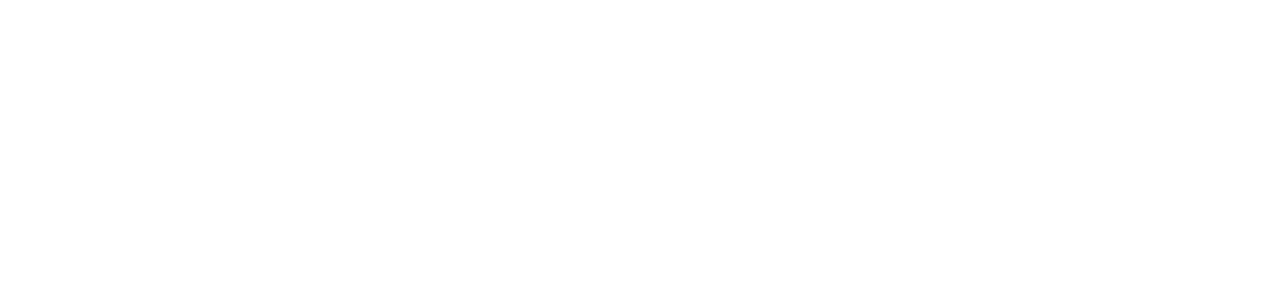
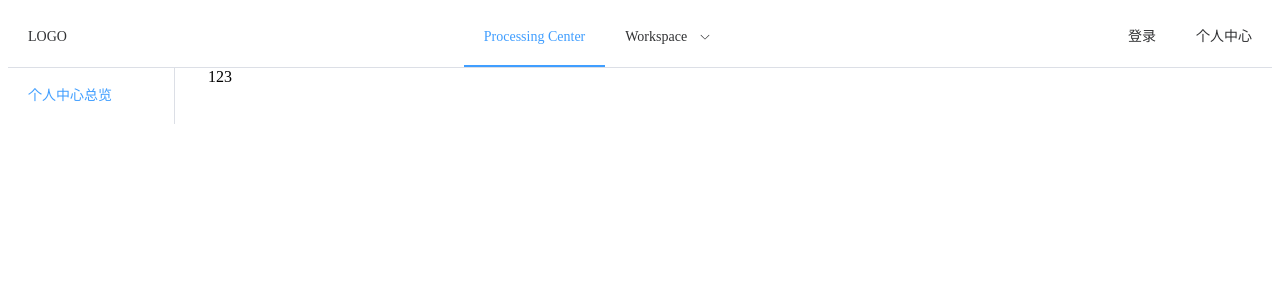
Before and after one commit to HASAXIN/hltx-civanccnty-owe-fe, a Vue app: page /PCtrOverview in a window 1280 px wide. Before the commit this address had no page. Shown: the top 300 px of the page. Built offline with nearby package versions, Linux system fonts and the light colour scheme.

Commit message:
完善个人中心

```diff
--- a/components.d.ts
+++ b/components.d.ts
@@ -9,6 +9,7 @@
 
 declare module '@vue/runtime-core' {
   export interface GlobalComponents {
+    ElAside: typeof import('element-plus/es')['ElAside']
     ElButton: typeof import('element-plus/es')['ElButton']
     ElCol: typeof import('element-plus/es')['ElCol']
     ElContainer: typeof import('element-plus/es')['ElContainer']
@@ -16,10 +17,12 @@
     ElForm: typeof import('element-plus/es')['ElForm']
     ElFormItem: typeof import('element-plus/es')['ElFormItem']
     ElHeader: typeof import('element-plus/es')['ElHeader']
+    ElIcon: typeof import('element-plus/es')['ElIcon']
     ElInput: typeof import('element-plus/es')['ElInput']
     ElMain: typeof import('element-plus/es')['ElMain']
     ElMenu: typeof import('element-plus/es')['ElMenu']
     ElMenuItem: typeof import('element-plus/es')['ElMenuItem']
+    ElMenuItemGroup: typeof import('element-plus/es')['ElMenuItemGroup']
     ElRow: typeof import('element-plus/es')['ElRow']
     ElSubMenu: typeof import('element-plus/es')['ElSubMenu']
     ElTabPane: typeof import('element-plus/es')['ElTabPane']
--- a/src/router/router.ts
+++ b/src/router/router.ts
@@ -26,12 +26,20 @@
         meta: { title: "文明古国" },
         component: () => import("../views/officialwebsite/homepage/HomePage.vue"),
       },
-      // {
-      //   path: "/PersonalCenter",
-      //   name: "PersonalCenter",
-      //   meta: { title: "文明古国" },
-      //   component: () => import("../views/personalcenter/PersonalCenter.vue"),
-      // },
+      {
+        path: "/PCtrlIndex",
+        name: "PCtrlIndex",
+        meta: { title: "文明古国" },
+        component: () => import("../views/personalcenter/pctrindex/PCtrIndex.vue"),
+        children:[
+          {
+            path: "/PCtrOverview",
+            name: "PCtrOverview",
+            meta: { title: "文明古国" },
+            component: () => import("../views/personalcenter/pctroverview/PCtrOverview.vue"),
+          },
+        ]
+      },
     ],
   },
 
--- a/src/views/officialwebsite/owefeindex/OweFeHeader.vue
+++ b/src/views/officialwebsite/owefeindex/OweFeHeader.vue
@@ -21,6 +21,7 @@
           </el-sub-menu>
           <div class="flex-grow" />
           <el-menu-item @click="$router.push('LoginAndRegister')">登录</el-menu-item>
+          <el-menu-item @click="$router.push('PCtrOverview')">个人中心</el-menu-item>
         </el-menu>
       </div>
     </el-col>
--- a/src/views/personalcenter/pctrindex/PCtrAside.vue
+++ b/src/views/personalcenter/pctrindex/PCtrAside.vue
@@ -1,54 +1,17 @@
 <template>
-    <el-row class="tac">
-        <el-col :span="12">
-            <h5 class="mb-2">Default colors</h5>
-            <el-menu default-active="2" class="el-menu-vertical-demo" @open="handleOpen" @close="handleClose">
-                <el-sub-menu index="1">
-                    <template #title>
-                        <el-icon>
-                            <location />
-                        </el-icon>
-                        <span>Navigator One</span>
-                    </template>
-                    <el-menu-item-group title="Group One">
-                        <el-menu-item index="1-1">item one</el-menu-item>
-                        <el-menu-item index="1-2">item two</el-menu-item>
-                    </el-menu-item-group>
-                    <el-menu-item-group title="Group Two">
-                        <el-menu-item index="1-3">item three</el-menu-item>
-                    </el-menu-item-group>
-                    <el-sub-menu index="1-4">
-                        <template #title>item four</template>
-                        <el-menu-item index="1-4-1">item one</el-menu-item>
-                    </el-sub-menu>
-                </el-sub-menu>
-                <el-menu-item index="2">
-                    <el-icon><icon-menu /></el-icon>
-                    <span>Navigator Two</span>
-                </el-menu-item>
-                <el-menu-item index="3" disabled>
-                    <el-icon>
-                        <document />
-                    </el-icon>
-                    <span>Navigator Three</span>
-                </el-menu-item>
-                <el-menu-item index="4">
-                    <el-icon>
-                        <setting />
-                    </el-icon>
-                    <span>Navigator Four</span>
-                </el-menu-item>
-            </el-menu>
-        </el-col>
-    </el-row>
+        <el-row class="tac">
+            <el-col :span="20" class="pctrr">
+                <el-menu default-active="1" class="demo" @open="handleOpen" @close="handleClose">
+                    <el-menu-item index="1">
+                        <!-- <el-icon><icon-menu /></el-icon> -->
+                        <span @click="$router.push('PCtrOverview')">个人中心总览</span>
+                    </el-menu-item>
+
+                </el-menu>
+            </el-col>
+        </el-row>
 </template>
 <script lang="ts" setup>
-import {
-    Document,
-    Menu as IconMenu,
-    Location,
-    Setting,
-} from '@element-plus/icons-vue'
 const handleOpen = (key: string, keyPath: string[]) => {
     console.log(key, keyPath)
 }
@@ -60,5 +23,9 @@
 * {
     padding: 0;
     margin: 0;
+
+}
+.demo{
+
 }
 </style>
--- a/src/views/personalcenter/pctrindex/PCtrIndex.vue
+++ b/src/views/personalcenter/pctrindex/PCtrIndex.vue
@@ -1,14 +1,16 @@
 <template>
-    <div class=''>
-        <el-container>
-            <el-aside width="200px"><PCtrIndex/></el-aside>
-            <el-main><router-view/></el-main>
+    <div class='pctr'>
+        <el-container class="pctr-container">
+            <el-aside width="200px" class="aside">
+                <PCtrAside />
+            </el-aside>
+            <el-main><router-view /></el-main>
         </el-container>
     </div>
 </template>
 
 <script lang='ts' setup>
-
+import PCtrAside from './PCtrAside.vue';
   // import { ref } from 'vue';
 
 </script>
@@ -17,4 +19,5 @@
     margin: 0;
     padding: 0;
 }
+
 </style>
```
Also changed, not shown: src/views/personalcenter/pctroverview/PCtrOverview.vue (renamed from src/views/personalcenter/PersonalCenter.vue).
